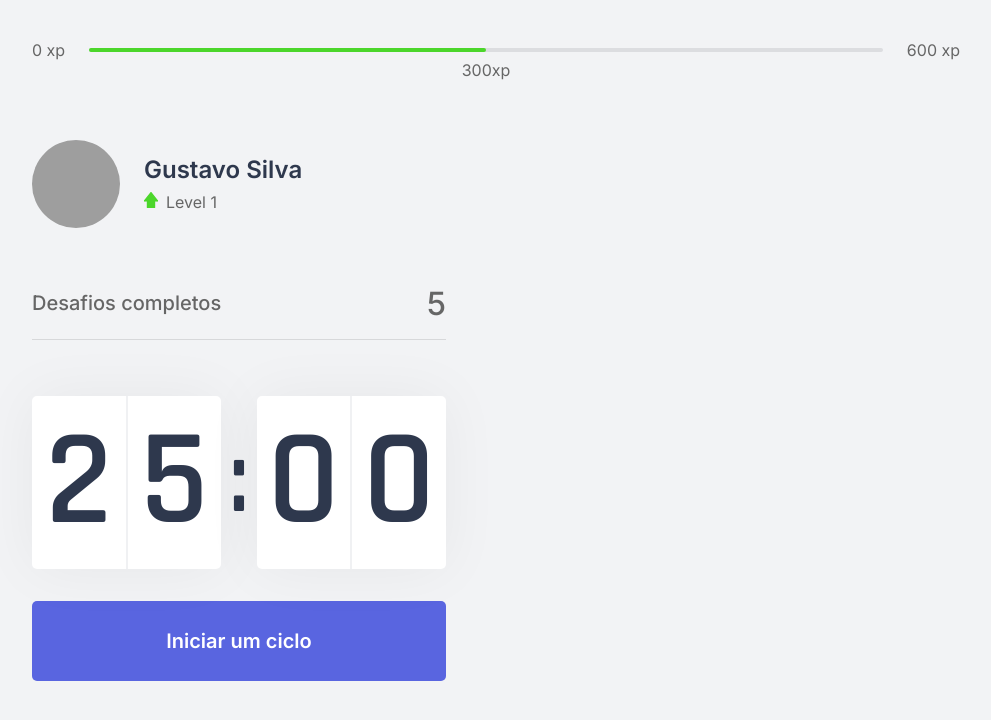
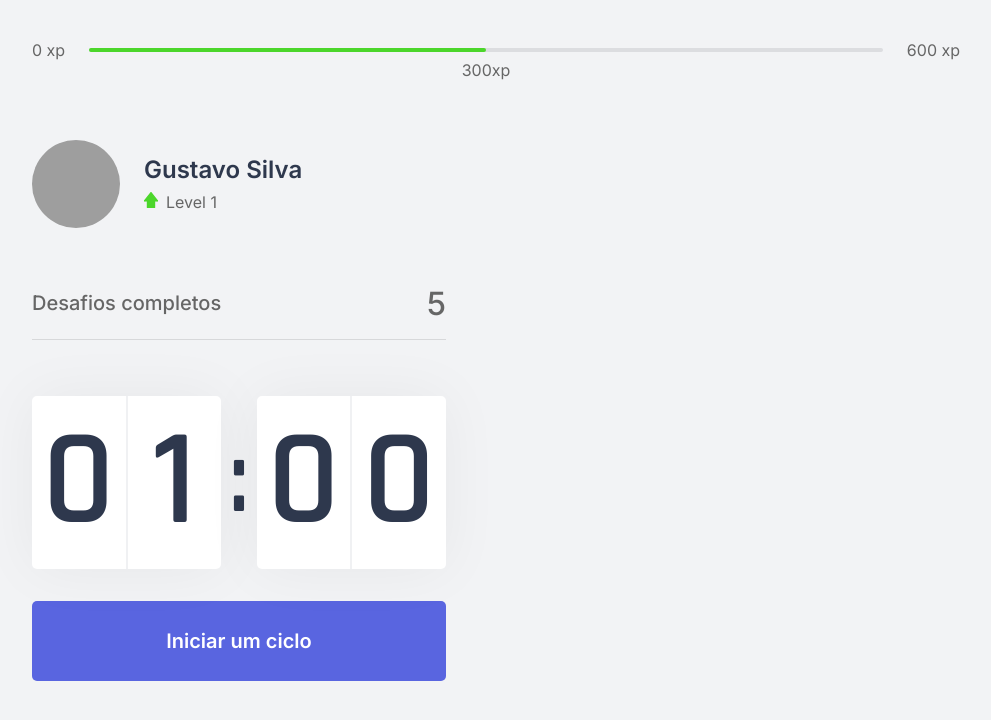
Before and after one commit to GustaSilvaBr/moveit-in-team, a Next.js app: page / in a window 1280 px wide. Shown: the top 720 px of the page, without its empty margins (144-1135 px from the left). Built offline with nearby package versions, Linux system fonts and the light colour scheme; grey boxes are pictures that could not be loaded.

Commit message:
V1.0 - Created, function to do the countdown with useEffect

```diff
--- a/src/components/Countdown.tsx
+++ b/src/components/Countdown.tsx
@@ -1,21 +1,48 @@
+import {useState, useEffect} from 'react';
 import styles from '../styles/components/Countdown.module.css';
 
 export function Countdown() {
+    const maxMinutes = 1;
+    const maxSecunds = 60;
+    const maxMinutesInSecunds = maxMinutes * maxSecunds;
+
+    const [time, setTime] = useState(maxMinutesInSecunds);
+    const [active, setActive] = useState(false);
+
+    const minutes = Math.floor(time/maxSecunds);
+
+    const secunds = time % maxSecunds;
+
+    const [minuteLeft, minuteRight] = String(minutes).padStart(2, '0').split('');
+
+    const [secundLeft, secundRight] = String(secunds).padStart(2, '0').split('');
+
+    function startCountdonw(){
+        setActive(true);
+    }
+
+    useEffect(()=>{
+        if(active && time > 0){
+            setTimeout(()=>{
+                setTime(time-1);
+            },1000)
+        }
+    },[active, time]);
+
     return (
         <div>
             <div className={styles.countdownContainer}>
                 <div>
-                    <span>2</span>
-                    <span>5</span>
-
+                    <span>{minuteLeft}</span>
+                    <span>{minuteRight}</span>
                 </div>
                 <span>:</span>
                 <div>
-                    <span>0</span>
-                    <span>0</span>
+                    <span>{secundLeft}</span>
+                    <span>{secundRight}</span>
                 </div>
             </div>
-            <button type="button" className={styles.countdownButton}>
+            <button type="button" className={styles.countdownButton} onClick={startCountdonw}>
                 Iniciar um ciclo
             </button>
         </div>
```
